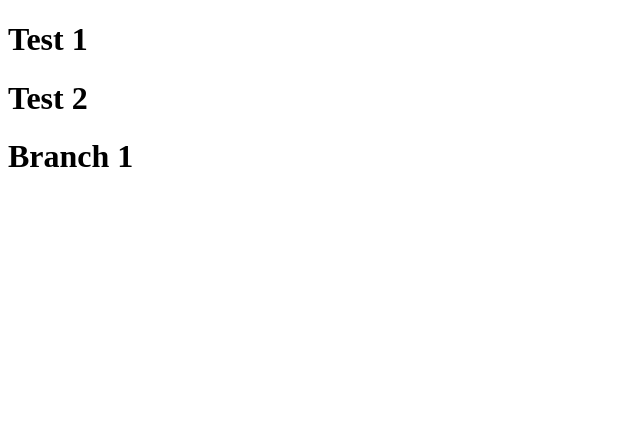
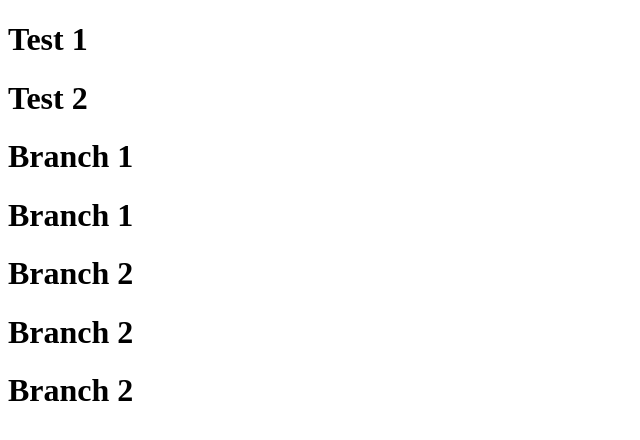
Before and after one commit to abdul-mikko/Git-Tutorials, a plain HTML site: page index.html in a window 1280 px wide. Shown: the whole page, without its empty margins (0-640 px from the left). Drawn offline with Linux system fonts and the light colour scheme.

Commit message:
branch 2

```diff
--- a/index.html
+++ b/index.html
@@ -9,5 +9,9 @@
     <h1>Test 1</h1>
     <h1>Test 2</h1>
     <h1>Branch 1</h1>
+    <h1>Branch 1</h1>
+    <h1>Branch 2</h1>
+    <h1>Branch 2</h1>
+    <h1>Branch 2</h1>
   </body>
 </html>
```
